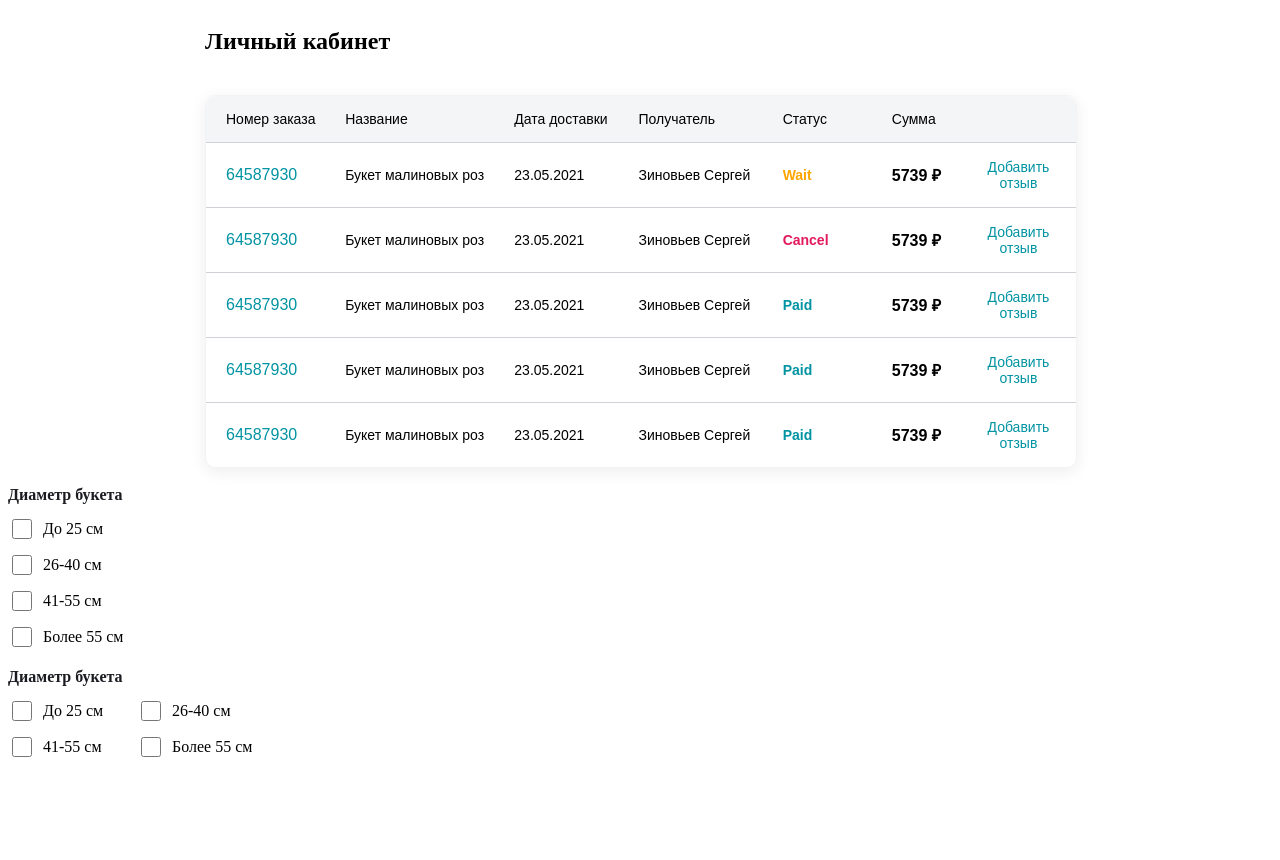
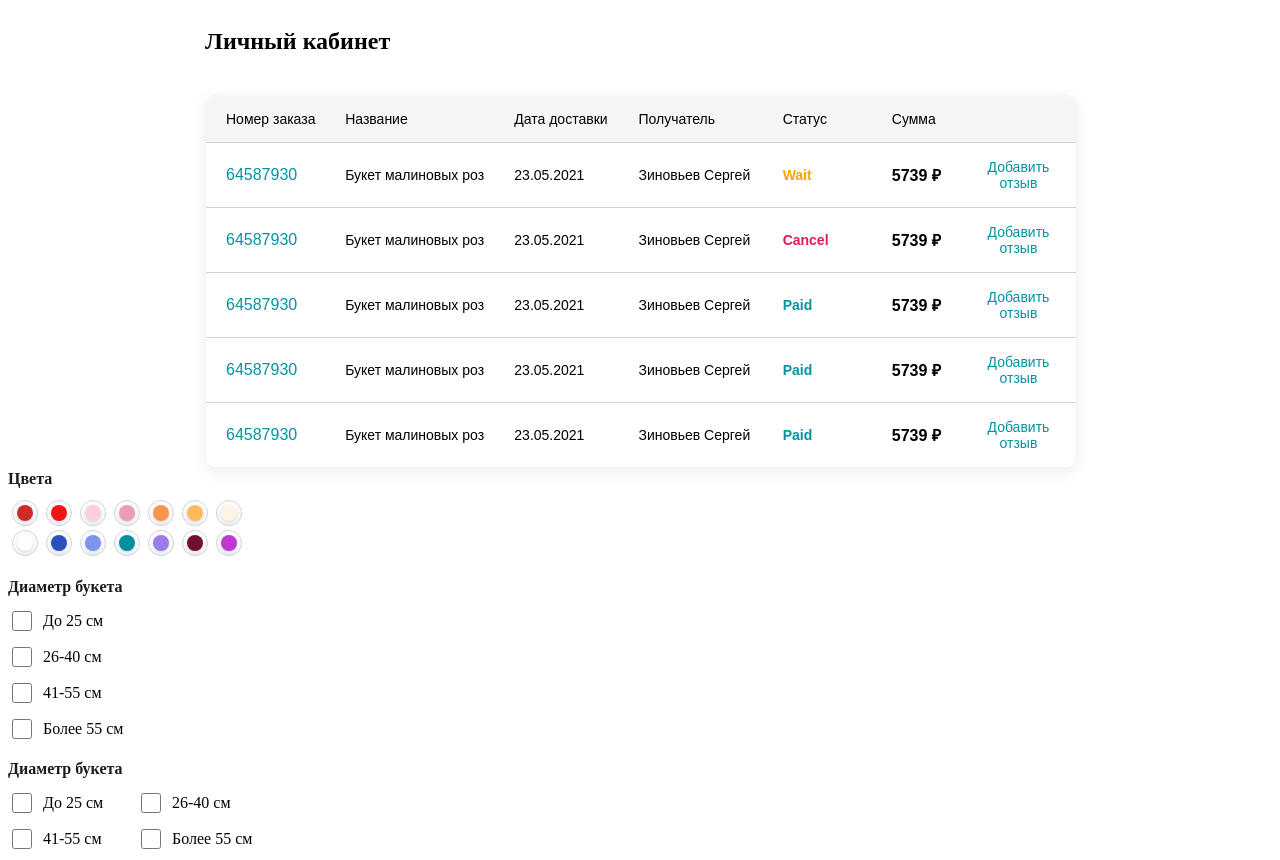
Before and after one commit to Makasey/constructor, an Angular app: page / in a window 1280 px wide. Before the commit the page ends 800 px from the top, so only its background shows below. Built offline with nearby package versions, Linux system fonts and the light colour scheme.

Commit message:
add color picker

```diff
--- a/src/app/app.component.html
+++ b/src/app/app.component.html
@@ -1,4 +1,5 @@
 <app-orders></app-orders>
 
+<lz-color-picker></lz-color-picker>
 <lz-checkbox-group [columnDirection]="true"></lz-checkbox-group>
 <lz-checkbox-group></lz-checkbox-group>
--- /dev/null
+++ b/src/app/components/color-picker/color-picker.component.html
@@ -0,0 +1,20 @@
+<div class="color-picker"
+     [ngStyle]="{
+      'width.px': width
+     }"
+>
+  <div class="color-picker-label">
+    Цвета
+  </div>
+  <div class="color-picker-colors">
+      <div class="color-picker-item"
+        *ngFor="let color of colors; trackBy:checkChanges"
+      >
+        <div class="color-picker-item-color"
+             (click)="colorPick(color.color)"
+             [ngStyle]="{
+                backgroundColor: color.color
+             }"></div>
+      </div>
+  </div>
+</div>
--- /dev/null
+++ b/src/app/components/color-picker/color-picker.component.scss
@@ -0,0 +1,35 @@
+.color-picker {
+
+  &-label {
+    font-style: normal;
+    font-weight: 600;
+    font-size: 16px;
+    line-height: 22px;
+    color: #1b1c21;
+    margin-bottom: 10px;
+  }
+
+  &-colors {
+    display: flex;
+    flex-wrap: wrap;
+  }
+
+  &-item {
+    width: 24px;
+    height: 24px;
+    border: 1px solid #D0D2D7;
+    border-radius: 50%;
+    margin-left: 4px;
+    margin-right: 4px;
+    margin-bottom: 4px;
+
+    &-color {
+      width: 16px;
+      height: 16px;
+      border-radius: 50%;
+      margin-left: 4px;
+      margin-top: 4px;
+      box-shadow: 0 2px 5px rgba(13, 54, 84, 0.2);
+    }
+  }
+}
--- /dev/null
+++ b/src/app/components/color-picker/color-picker.component.ts
@@ -0,0 +1,51 @@
+import { ChangeDetectionStrategy, Component, forwardRef, Input } from '@angular/core';
+import { ControlValueAccessor, NG_VALUE_ACCESSOR } from "@angular/forms";
+import { ColorsPicker } from "./interfaces";
+import { BasicColors } from "./initial";
+
+@Component({
+  selector: 'lz-color-picker',
+  templateUrl: './color-picker.component.html',
+  styleUrls: ['./color-picker.component.scss'],
+  changeDetection: ChangeDetectionStrategy.OnPush,
+  providers: [
+    {
+      provide: NG_VALUE_ACCESSOR,
+      useExisting: forwardRef(() => ColorPickerComponent),
+      multi: true,
+    },
+  ],
+})
+export class ColorPickerComponent implements ControlValueAccessor {
+
+  @Input()
+  public colors: ColorsPicker[] = BasicColors;
+
+  @Input()
+  public width: number = 250;
+  private value: string = '';
+  private onChange: (value: string) => void = (value: string) => undefined;
+  private onTouched: () => unknown = () => ({});
+
+  public registerOnChange(fn: (value: string) => void): void {
+    this.onChange = fn;
+  }
+
+  public registerOnTouched(fn: () => void): void {
+    this.onTouched = fn;
+  }
+
+  public writeValue(value: string): void {
+    this.value = value;
+  }
+
+
+  public checkChanges(index: number, item: ColorsPicker): string {
+    return item.color;
+  }
+
+
+  colorPick(color: string) {
+    this.onChange(color)
+  }
+}
--- /dev/null
+++ b/src/app/components/color-picker/initial.ts
@@ -0,0 +1,46 @@
+import { ColorsPicker } from "./interfaces";
+
+export const BasicColors: ColorsPicker[] = [
+  {
+    color: '#CF2A27',
+  },
+  {
+    color: '#EE1516',
+  },
+  {
+    color: '#FECEE0',
+  },
+  {
+    color: '#EB9CB7',
+  },
+  {
+    color: '#FB934D',
+  },
+  {
+    color: '#FFBA60',
+  },
+  {
+    color: '#FFF4E4',
+  },
+  {
+    color: '#FFFFFF',
+  },
+  {
+    color: '#2B50BE',
+  },
+  {
+    color: '#7C95EC',
+  },
+  {
+    color: '#008FA1',
+  },
+  {
+    color: '#9B7CE8',
+  },
+  {
+    color: '#730E30',
+  },
+  {
+    color: '#C137D1',
+  }
+]
--- /dev/null
+++ b/src/app/components/color-picker/interfaces.ts
@@ -0,0 +1,5 @@
+export interface ColorsPicker {
+  id?: string | number,
+  label?: string,
+  color: string,
+}
```
Also changed, not shown: src/app/app.module.ts (+8 -1 lines), src/app/components/color-picker/color-picker.module.ts (added, +10 -0 lines).
